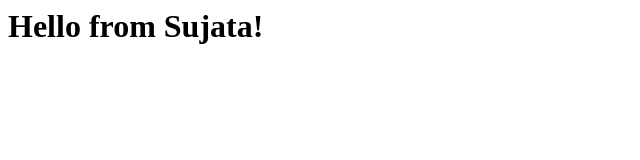
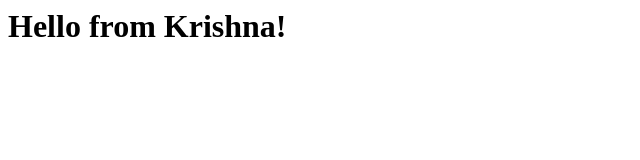
Before and after one commit to krishna-kusum/Jenkins-Demo, a plain HTML site: page index.html in a window 1280 px wide. Shown: the whole page, without its empty margins (0-640 px from the left). Drawn offline with Linux system fonts and the light colour scheme.

Commit message:
Update index.html

```diff
--- a/index.html
+++ b/index.html
@@ -3,6 +3,6 @@
 <title>welcome to jenkins!</title>
 </head>
 <body>
-<h1>Hello from Sujata!</h1>
+<h1>Hello from Krishna!</h1>
 </body>
 </html>
```
